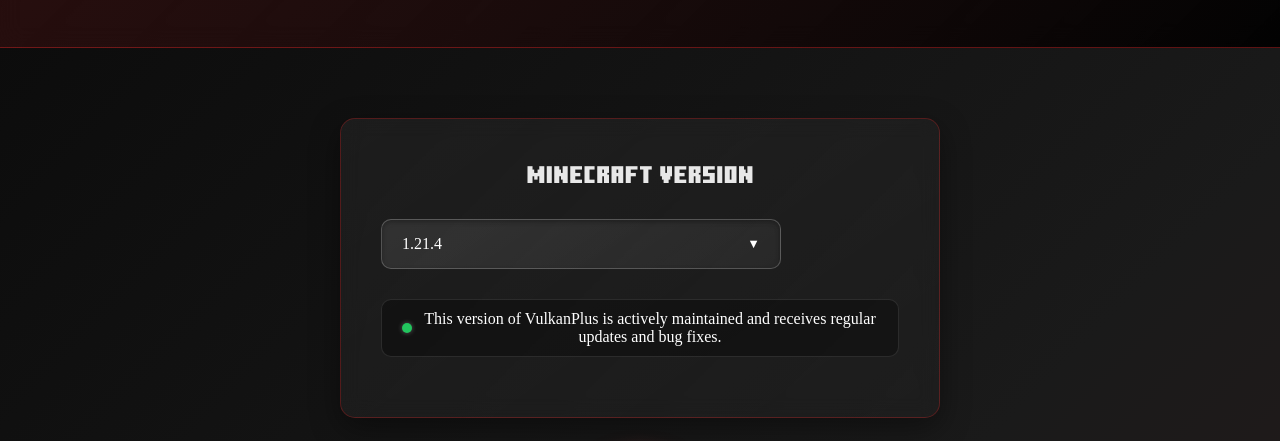
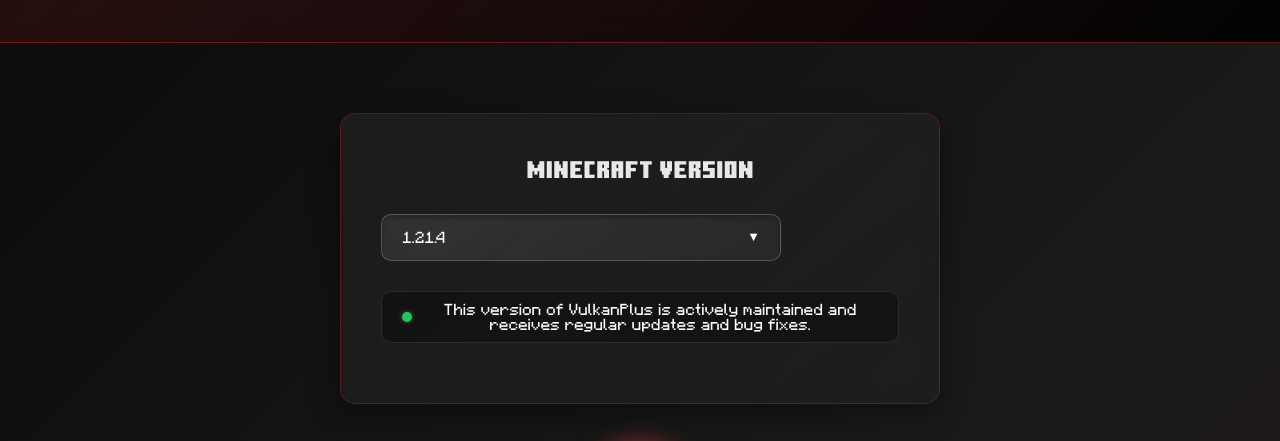
Before and after one commit to FoxStudios-modrinth/VulkanPlus, a plain HTML site: page index.html in a window 1280 px wide. Shown: the part 164-605 px from the top of the page. Drawn offline with Linux system fonts and the light colour scheme; the site is published under a folder, as on GitHub Pages, so addresses that start at the root find nothing.

Commit message:
Update index.html

```diff
--- a/index.html
+++ b/index.html
@@ -24,7 +24,7 @@
 
         @font-face {
             font-family: 'MinecraftSmall';
-            src: url('/fonts/Minecraft-Seven_v2.woff') format('woff');
+            src: url('fonts/Minecraft-Seven_v2.woff') format('woff');
             font-weight: normal;
             font-style: normal;
         }
```
